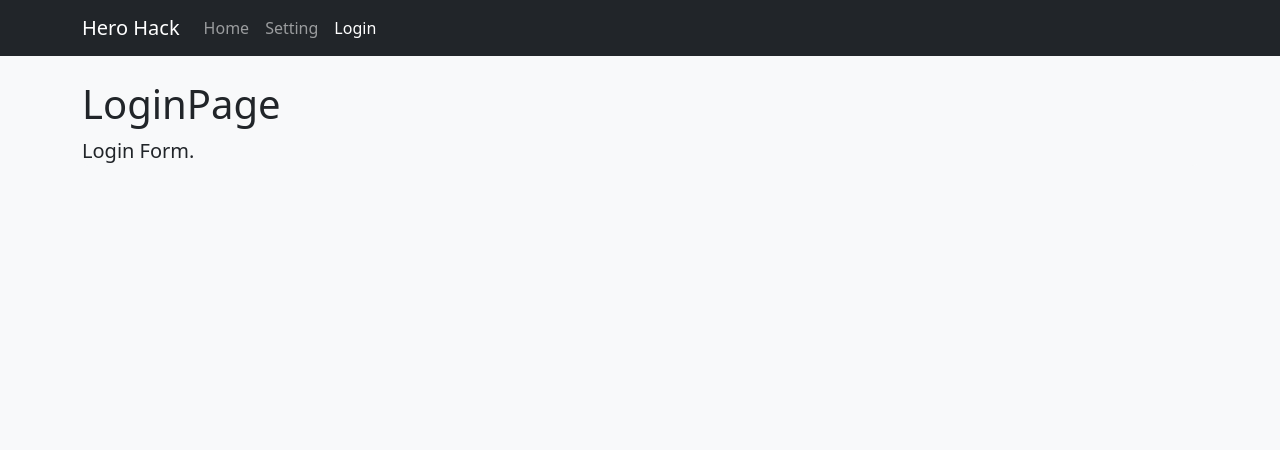
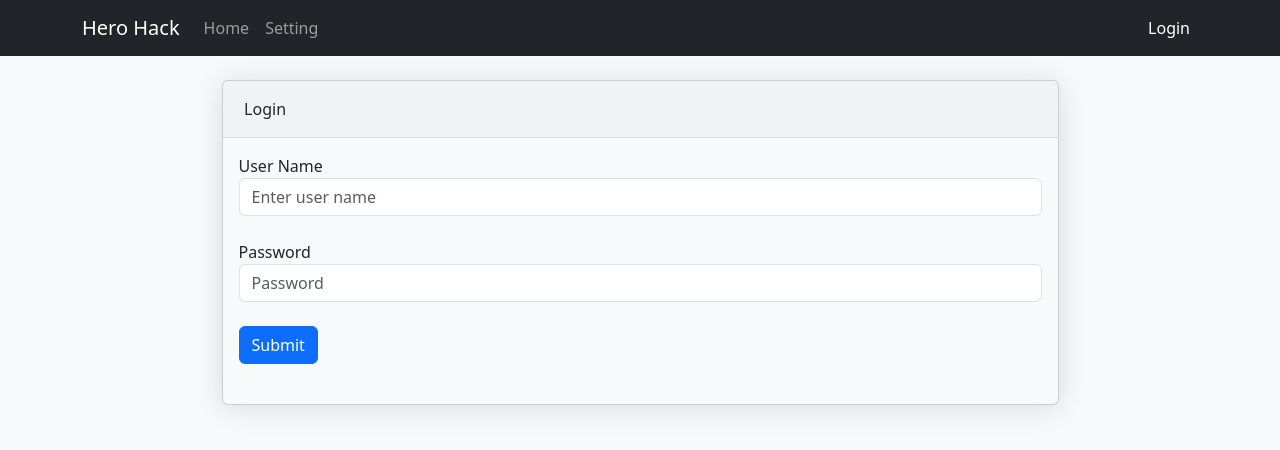
Before and after one commit to vivekcgi/test-case-generator, a React (Vite) app in the folder frontend/: page /login in a window 1280 px wide. Shown: the top 450 px of the page. Built offline with nearby package versions, Linux system fonts and the light colour scheme.

Commit message:
implemented login

```diff
--- a/frontend/src/componensts/Header.jsx
+++ b/frontend/src/componensts/Header.jsx
@@ -18,6 +18,8 @@ const Header = () => {
             <li className="nav-item">
               <NavLink to="/setting" className={({ isActive }) => (isActive ? "active  nav-link" : "inactive  nav-link")} >Setting</NavLink>
             </li>
+          </ul>
+          <ul className="navbar-nav mb-2 mb-md-0">
             <li className="nav-item">
               <NavLink to="/login" className={({ isActive }) => (isActive ? "active  nav-link" : "inactive  nav-link")} >Login</NavLink>
             </li>
--- /dev/null
+++ b/frontend/src/componensts/LoginForm.jsx
@@ -0,0 +1,60 @@
+import { useState } from "react";
+import { httpRequest } from "../utils/utils";
+
+const LoginForm = () => {
+const [uname, setUname] = useState();
+const [password, setPassword] = useState();
+const [isLoading, setLoading] = useState(false);
+
+const handleSubmit = async (e) => {
+    e.preventDefault()
+    setLoading(true);
+    await httpRequest.post("/api/auth/login",{
+        username: uname,
+        password: password,
+    }).then(function (response) {
+        setLoading(false);
+        console.log(response);
+    })
+      .catch(function (error) {
+        setLoading(false);
+        console.log(error);
+    });
+}
+return (
+    <div className="container-xl mt-4">
+		<div className="row">
+			<div className="card mb-4 bg-light rounded w-75 mx-auto">
+				<div className="card-header">Login</div>
+                <div className='card-body'>
+                <form onSubmit={handleSubmit}>
+                    <div className="form-group mb-4">
+                        <label htmlFor="exampleInputEmail1">User Name</label>
+                        <input type="text" className="form-control" id="userName" aria-describedby="userName" placeholder="Enter user name" value={password} onChange={e => setUname(e.target.value)} required/>
+                    </div>
+                    <div className="form-group mb-4">
+                        <label htmlFor="password">Password</label>
+                        <input type="password" className="form-control" id="password" placeholder="Password" value={password}
+                        onChange={e => setPassword(e.target.value)} required/>
+                    </div>
+                    <div className="form-group mb-4">
+                    {isLoading ? (
+                        <button className="btn btn-primary" type="button" disabled>
+                            <span className="spinner-border spinner-border-sm" role="status" aria-hidden="true"></span>
+                            Submitting...
+                        </button>
+                    ) : (
+                        <button className="btn btn-primary" type="submit">
+                            <span>Submit</span>
+                        </button>
+                    )}
+                    </div>
+                    </form>
+                </div>
+            </div>
+        </div>
+    </div>
+  )
+}
+
+export default LoginForm
--- a/frontend/src/pages/Login.jsx
+++ b/frontend/src/pages/Login.jsx
@@ -1,10 +1,9 @@
-import React from 'react'
+import LoginForm from "../componensts/LoginForm"
 
 export default function LoginPage() {
   return (
     <>
-      <h1>LoginPage</h1>
-      <p className="lead">Login Form.</p>
+      <LoginForm/>
     </>
   )
 }
```
